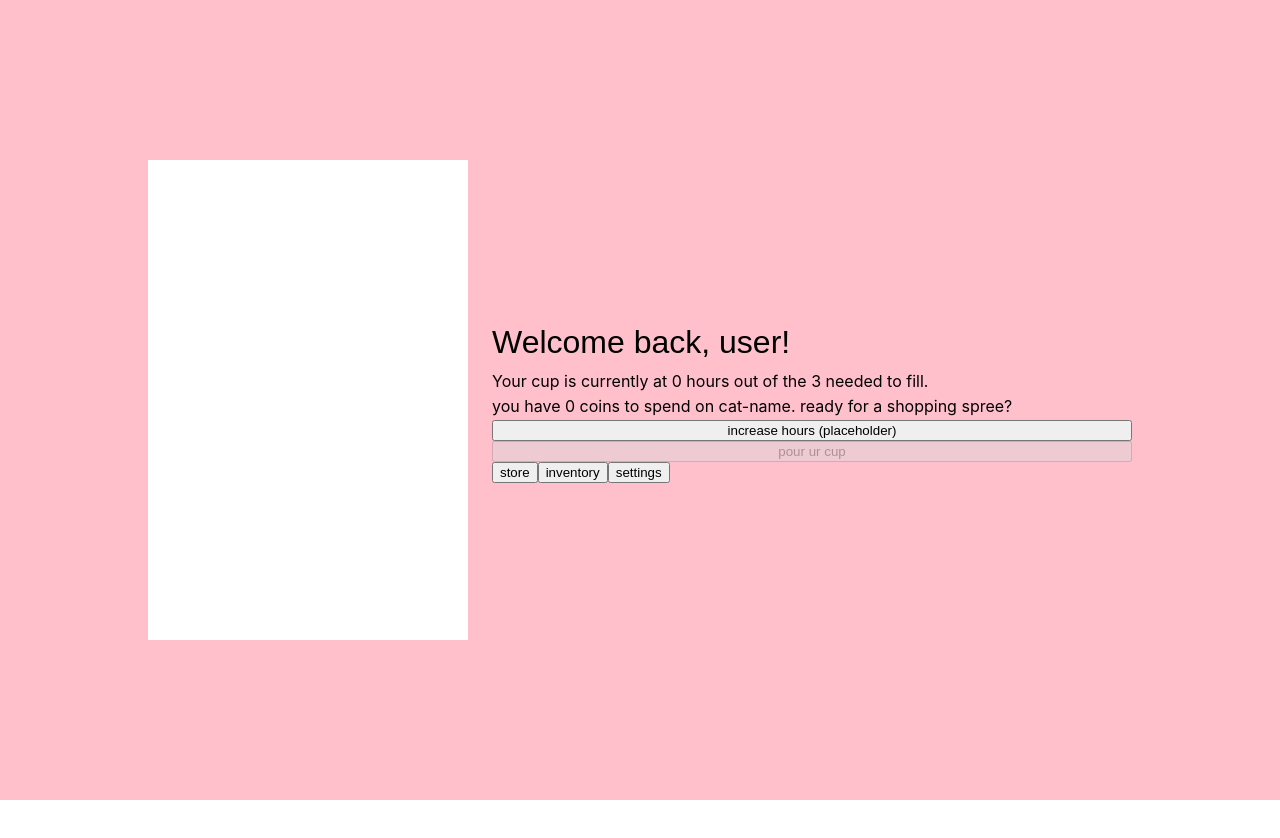
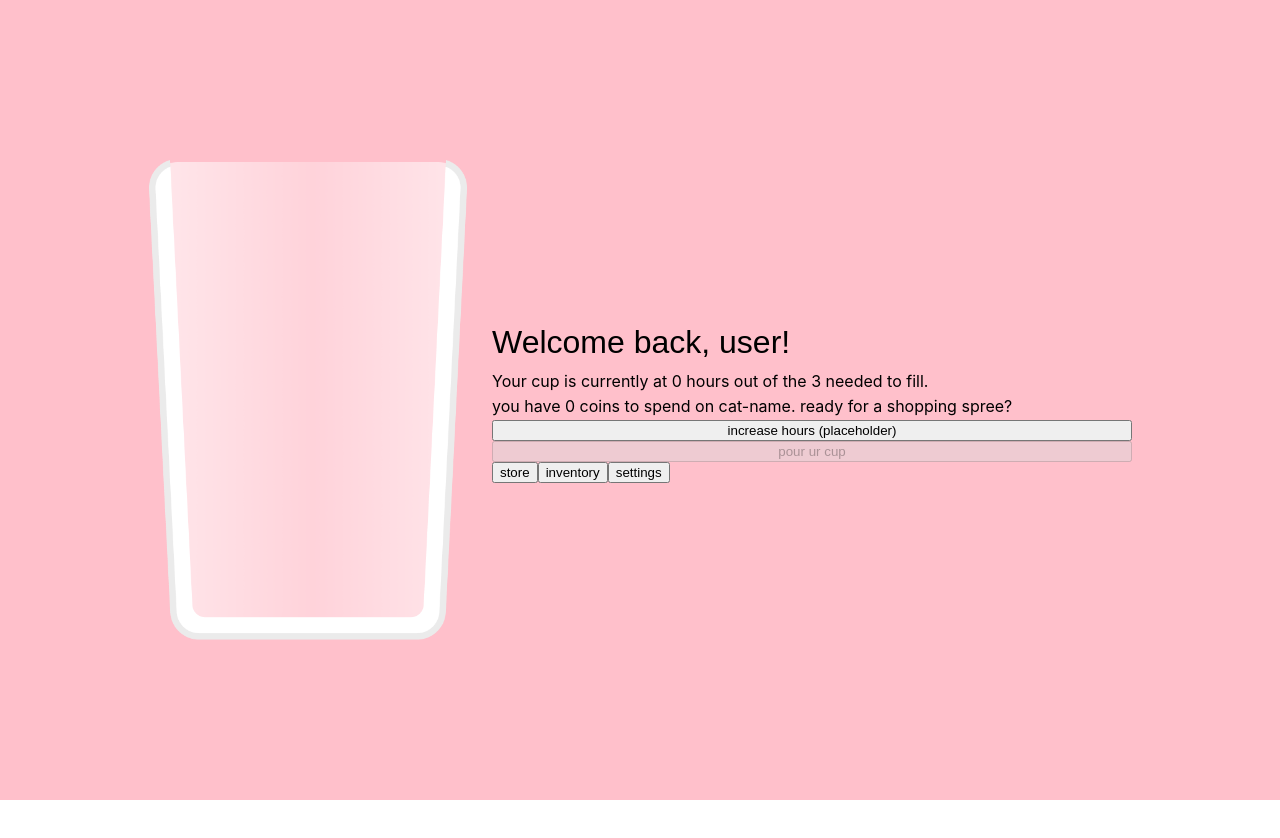
Before and after one commit to joysudo/catatime, a React (Vite) app in the folder src/renderer/: page / in a window 1280 px wide. Shown: the top 838 px of the page. Built offline with nearby package versions, Linux system fonts and the light colour scheme; a web font is replaced by a local one.

Commit message:
update cup image

```diff
--- a/src/renderer/src/assets/main.css
+++ b/src/renderer/src/assets/main.css
@@ -49,12 +49,39 @@ body {
 }
 
 .cup {
+  position: relative;
   width: 25vw;
   aspect-ratio: 2/3;
-  background-color: white;
-  display: flex;
-  align-items: flex-end;
 }
+
+.cup img {
+  object-fit: contain;
+  position: absolute;
+  top: 0;
+  left: 0;
+  width: 100%;
+  height: 100%;
+}
+
+.cup-foreground {
+  z-index: 100;
+}
+
+.cup-background {
+  z-index: 0;
+}
+
+.cup-fill {
+  position: absolute;
+  left: 1.85vw;
+  right: 1.85vw;
+  bottom: 1.85vh;
+  z-index: 2;
+  top: auto;
+  width: auto;
+  transition: height 0.1s ease;
+}
+
 
 .cup-info-container {
   display: flex;
@@ -67,11 +94,6 @@ body {
   flex-direction: row;
 }
 
-.cup-fill {
-  width: 100%;
-  background-color: palevioletred;
-  transition: height 0.1s ease;
-}
 
 .store {
   display: flex;
--- a/src/renderer/src/pages/CatCup.jsx
+++ b/src/renderer/src/pages/CatCup.jsx
@@ -1,6 +1,8 @@
 import Store from '../components/Store';
 import Inventory from '../components/Inventory';
 import Settings from '../components/Settings';
+import cupImage from '../assets/cup.png';
+import cupBackgroundImage from '../assets/cup-background.png';
 import { useState } from 'react'
 
 function CatCup() {
@@ -47,14 +49,17 @@ function CatCup() {
     <div className="background" style={{backgroundColor: themeColor}}>
       <div className="cup-page-container">
         <div className="cup">
+          <img src={cupBackgroundImage} className="cup-background"/>
+          <img src={cupImage} className="cup-foreground" />
           <div
             className="cup-fill"
             style={{
-              height: `${fillPercent}%`,
+              height: `${fillPercent * 0.9}%`,
               backgroundColor: themeColor,
               filter: 'brightness(80%) saturate(250%)'
             }}
           ></div>
+          <div className="cup-background"></div>
         </div>
         <div className="cup-info-container">
           <h1>Welcome back, {username}!</h1> {/*randomizing this message later would be fun*/}
```
Also changed, not shown: src/renderer/src/assets/cup-background.png (added), src/renderer/src/assets/cup.png (added).
